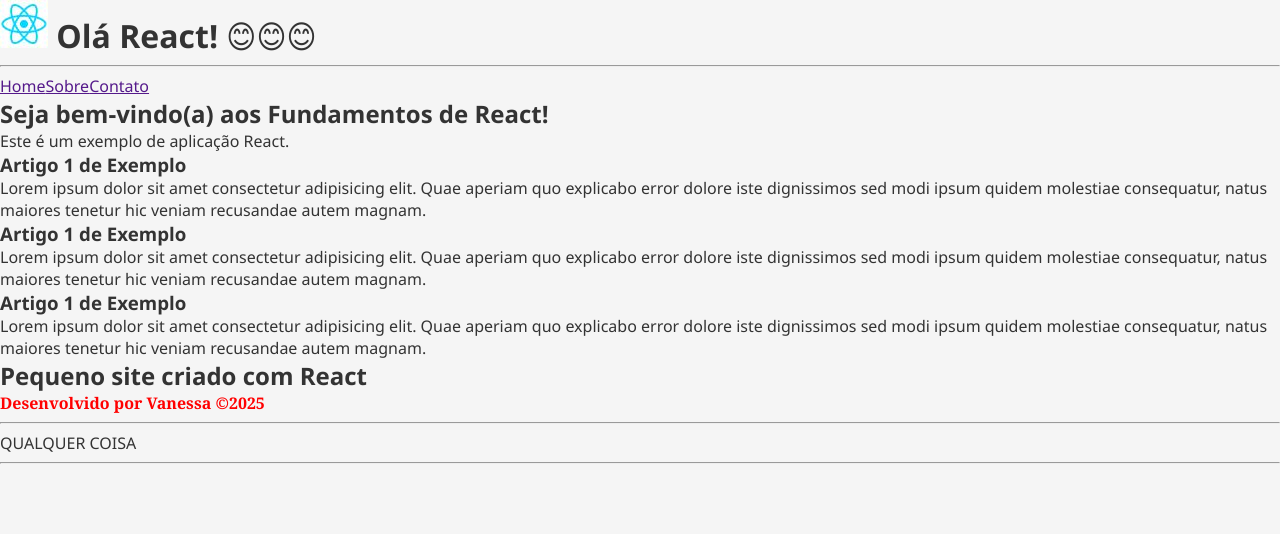
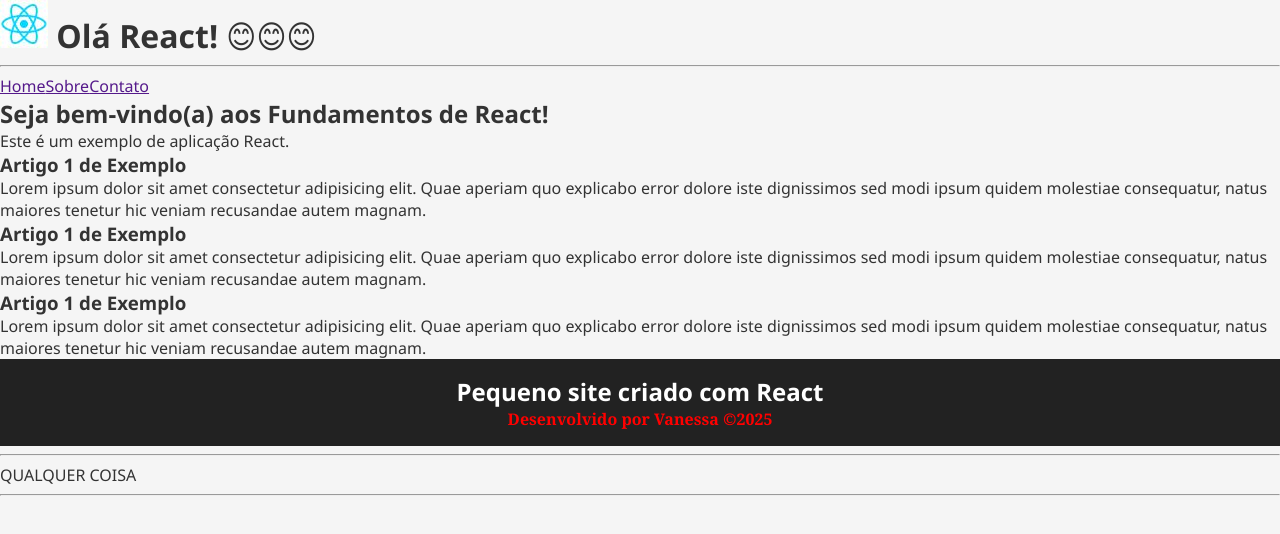
Before and after one commit to VanessaBaldin1/react-fundamentos, a React (Vite) app: page / in a window 1280 px wide. Shown: the top 534 px of the page. Built offline with nearby package versions, Linux system fonts and the light colour scheme.

Commit message:
Criando objeto com CSS

```diff
--- a/src/components/Rodape.tsx
+++ b/src/components/Rodape.tsx
@@ -1,7 +1,17 @@
+import type { CSSProperties } from "react";
+
+const estilosRodape: CSSProperties = {
+  backgroundColor: "#222",
+  color: "white",
+  textAlign: "center",
+  padding: "1rem",
+};
+
 export default function Rodape() {
   return (
     <>
-      <footer>
+      {/* o Style nesse caso é aplicado somente o estiloRodape já é um objeto */}
+      <footer style={estilosRodape}>
         <h2>Pequeno site criado com React</h2>
         {/* CSS IN JS =  o Style o segundo { é um objeto} */}
         <p style={{ color: "red", fontWeight: "bold" }}>
```
